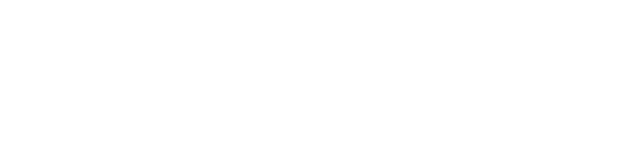
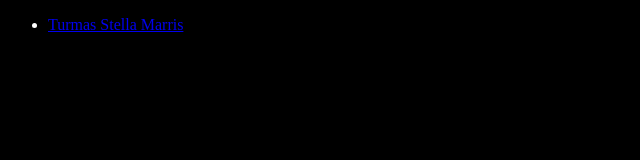
Before and after one commit to gabrielhenriquedossantos/Site_Escola, a plain HTML site: page index.html in a window 1280 px wide. Shown: the whole page, without its empty margins (0-640 px from the left). Drawn offline with Linux system fonts and the light colour scheme.

Commit message:
Add files via upload

```diff
--- a/index.html
+++ b/index.html
@@ -4,8 +4,15 @@
     <meta charset="UTF-8">
     <meta name="viewport" content="width=device-width, initial-scale=1.0">
     <title>Site sobre a Escola</title>
+    <link rel="stylesheet" href="style.css">
 </head>
 <body>
-
+    <nav>
+        <ul>
+            <header>
+                <li> <a href="turmas.html"> Turmas Stella Marris</a></li>
+            </header>
+        </ul>
+    </nav>
 </body>
 </html>
--- a/style.css
+++ b/style.css
@@ -0,0 +1,4 @@
+body{
+    background-color: #000000;
+    color: white;
+    }
```
